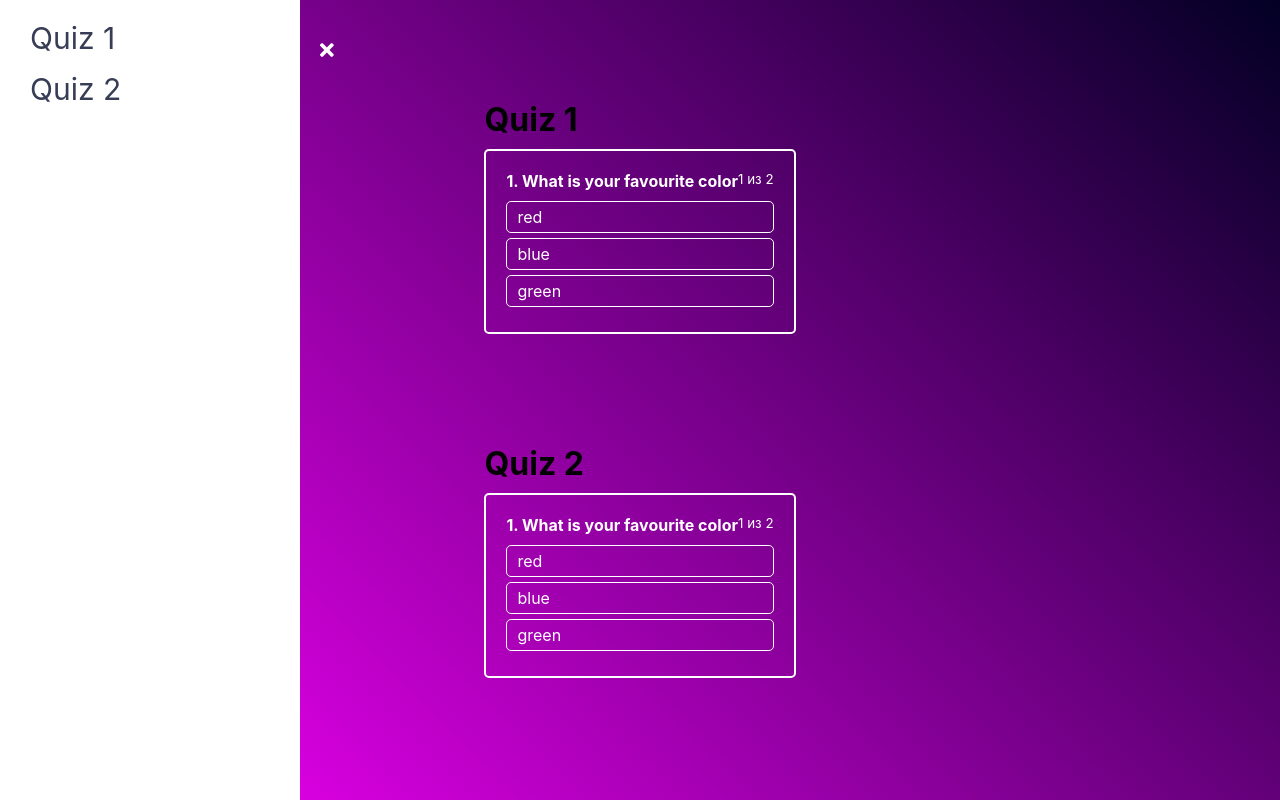
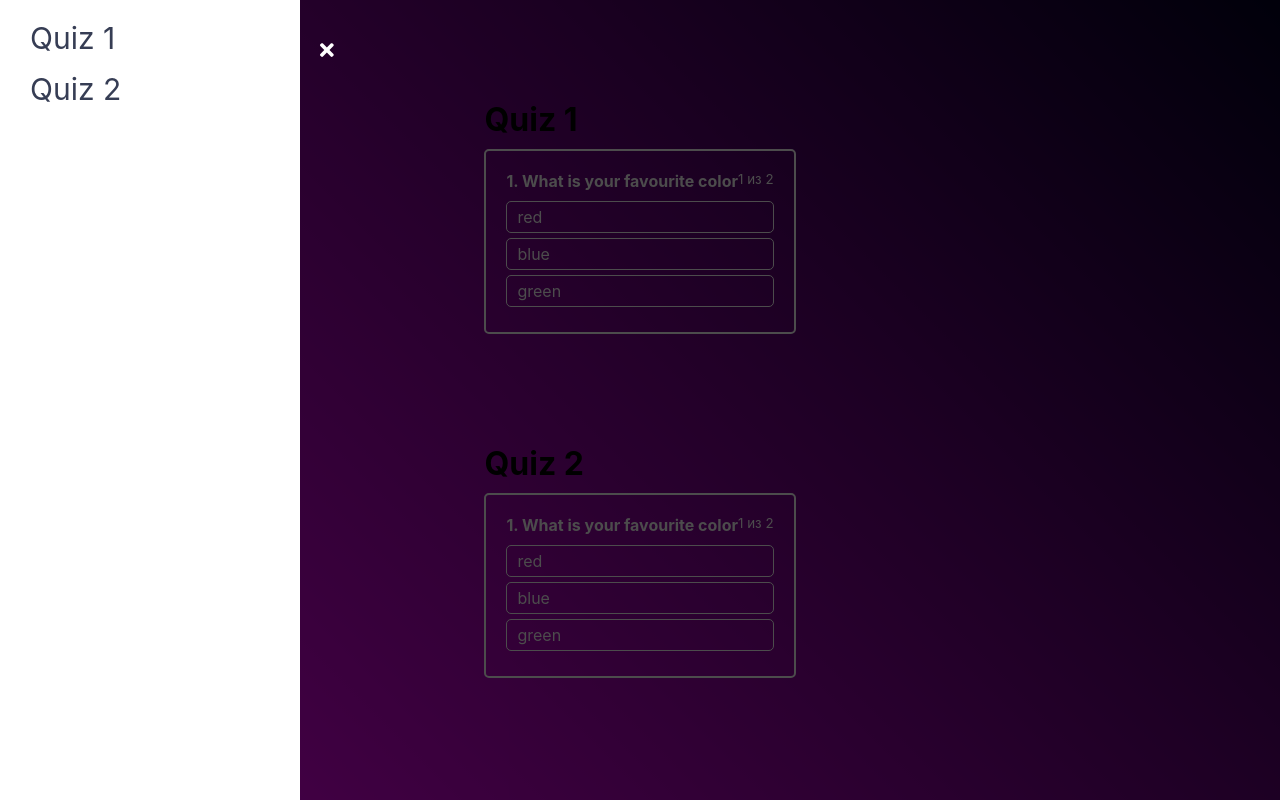
Before and after one commit to ToriaHUB/quiz-app, a React (Create React App) app: page / in a window 1280 px wide. Both pictures are taken after a click on the icon 48 px from the left and 50 px from the top of the page. Built offline with nearby package versions, Linux system fonts and the light colour scheme.

Commit message:
react-quiz: fixed navigation drawer

```diff
--- /dev/null
+++ b/src/components/backdrop.tsx
@@ -0,0 +1,20 @@
+import React from "react"
+import styled from "styled-components"
+
+type Props = {
+  onClose: () => void
+}
+
+export const Backdrop: React.FC<Props> = ({ onClose }) => {
+  return <BackdropStyle onClick={onClose} />
+}
+
+const BackdropStyle = styled.div`
+  z-index: 50;
+  background: rgba(0, 0, 0, 0.7);
+  position: fixed;
+  top: 0;
+  left: 0;
+  bottom: 0;
+  right: 0;
+`
--- a/src/components/drawer.tsx
+++ b/src/components/drawer.tsx
@@ -4,12 +4,14 @@ import { useSelector } from "react-redux"
 import { StoreState } from "../redux"
 import { QuizT } from "../types"
 import { theme } from "../styles/theme"
+import { Backdrop } from "./backdrop"
 
 type Props = {
   isDrawerVisible: boolean
+  onClose: () => void
 }
 
-export const Drawer: React.FC<Props> = ({ isDrawerVisible }) => {
+export const Drawer: React.FC<Props> = ({ isDrawerVisible, onClose }) => {
   const quizzes = useSelector<StoreState, QuizT[]>(state => state.quizzes)
 
   const renderLinks = () => {
@@ -21,9 +23,12 @@ export const Drawer: React.FC<Props> = ({ isDrawerVisible }) => {
   }
 
   return (
-    <Navigation isDrawerVisible={isDrawerVisible}>
-      <List>{renderLinks()}</List>
-    </Navigation>
+    <>
+      <Navigation isDrawerVisible={isDrawerVisible}>
+        <List>{renderLinks()}</List>
+      </Navigation>
+      {isDrawerVisible ? <Backdrop onClose={onClose} /> : null}
+    </>
   )
 }
 
--- a/src/hoc/layout.tsx
+++ b/src/hoc/layout.tsx
@@ -13,9 +13,12 @@ export const Layout: React.FC<Props> = ({ children }) => {
   const handleIsOpen = () => {
     setIsDrawerVisible(!isDrawerVisible)
   }
+  const menuCloseHandler = () => {
+    setIsDrawerVisible(false)
+  }
   return (
     <LayoutStyle>
-      <Drawer isDrawerVisible={isDrawerVisible} />
+      <Drawer isDrawerVisible={isDrawerVisible} onClose={menuCloseHandler} />
       <MenuToggle setIsDrawerVisible={handleIsOpen} isDrawerVisible={isDrawerVisible} />
       <main>{children}</main>
     </LayoutStyle>
```
